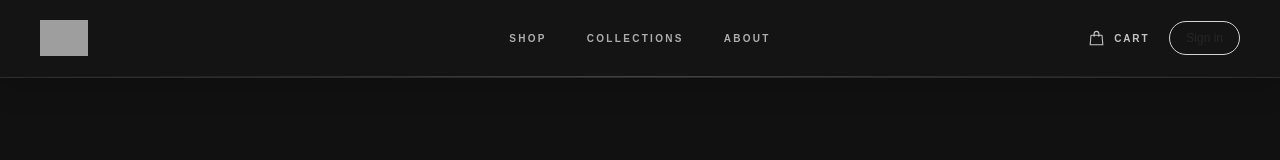
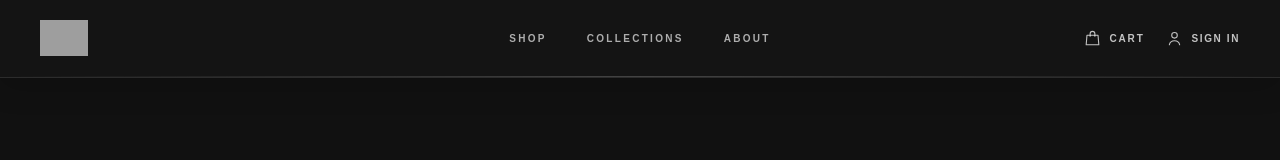
Before and after one commit to tfkjosh/probable-potato, a Next.js app: page / in a window 1280 px wide. Shown: the top 160 px of the page. Built offline with nearby package versions, Linux system fonts and the light colour scheme; no server answers; grey boxes are pictures that could not be loaded.

Commit message:
Restyle account link for dark streetwear header

```diff
--- a/src/components/storefront/account-nav-link.tsx
+++ b/src/components/storefront/account-nav-link.tsx
@@ -49,9 +49,23 @@ export function AccountNavLink() {
     <Link
       href="/account"
       aria-label={label}
-      className="rounded-full border border-neutral-300 px-4 py-2 text-xs font-medium text-neutral-800 transition-colors hover:border-neutral-950 hover:bg-neutral-950 hover:text-white"
+      className="inline-flex items-center gap-2 text-[10px] font-semibold uppercase tracking-[0.16em] text-white/75 transition-colors hover:text-white"
     >
-      {label}
+      <svg
+        aria-hidden="true"
+        viewBox="0 0 24 24"
+        fill="none"
+        className="h-[19px] w-[19px]"
+      >
+        <circle cx="12" cy="8" r="3.5" stroke="currentColor" strokeWidth="1.35" />
+        <path
+          d="M5.5 20c.6-3.4 2.9-5.2 6.5-5.2s5.9 1.8 6.5 5.2"
+          stroke="currentColor"
+          strokeWidth="1.35"
+          strokeLinecap="round"
+        />
+      </svg>
+      <span className="hidden sm:inline">{label}</span>
     </Link>
   );
 }
```
